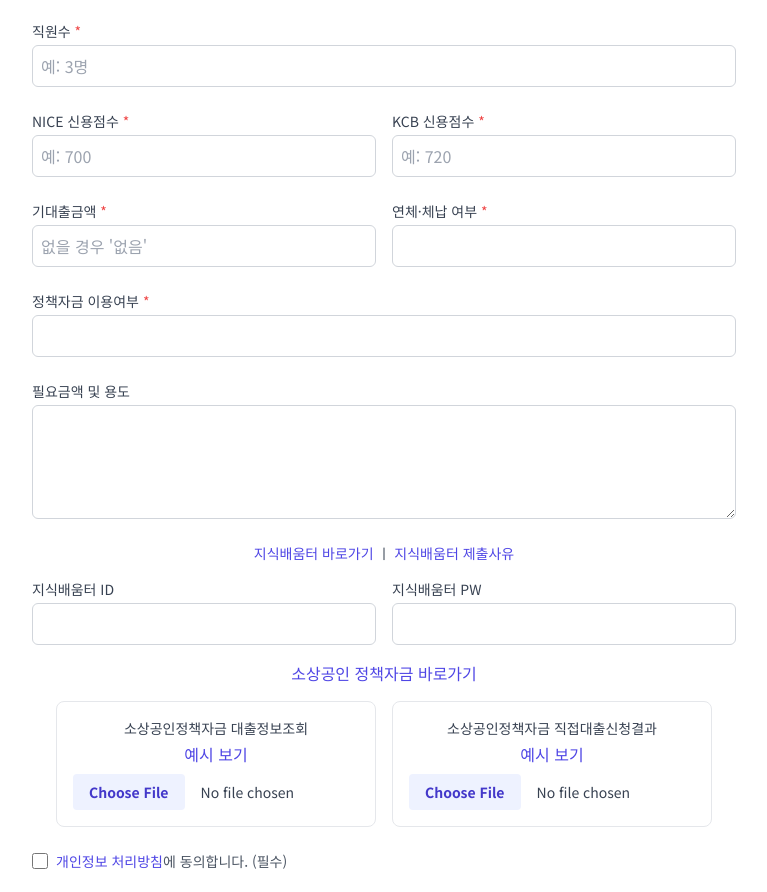
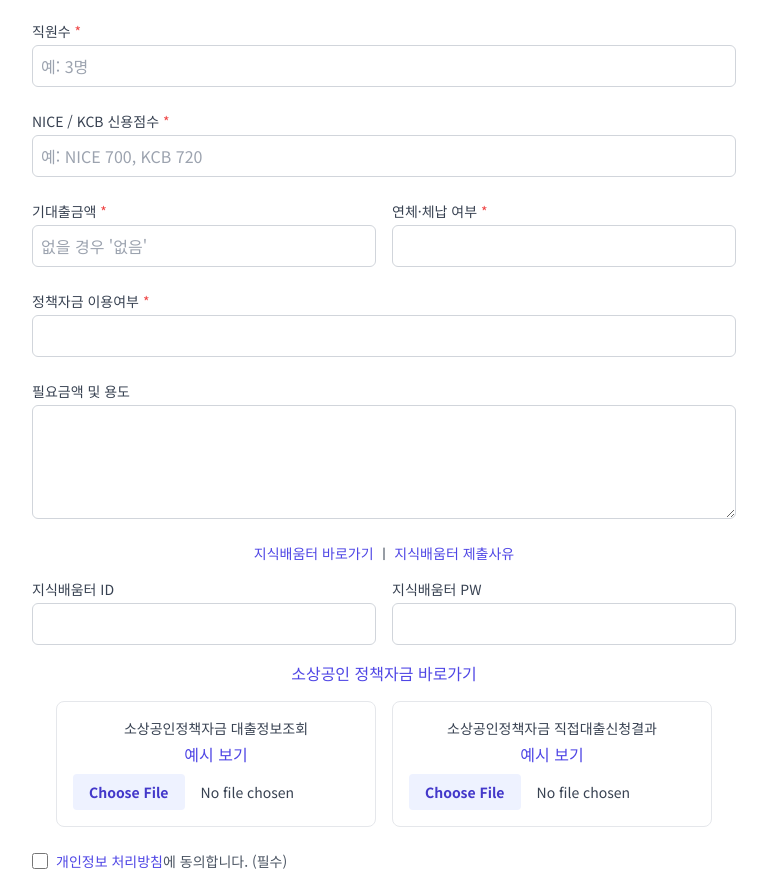
Before and after one commit to jinhee0216/hangilbiz2, a plain HTML site: page index.html in a window 1280 px wide. Shown: the part 1115-2007 px from the top of the page, without its empty margins (256-1023 px from the left). Drawn offline with nearby package versions, Linux system fonts and the light colour scheme.

Commit message:
Update index.html

```diff
--- a/index.html
+++ b/index.html
@@ -243,34 +243,9 @@ class="space-y-6">
 <label class="block text-sm font-medium text-gray-700" for="employeeCount">직원수 <span class="text-red-500">*</span></label>
 <input aria-required="true" class="mt-1 block w-full p-2 border border-gray-300 rounded-md focus:ring-indigo-500 focus:border-indigo-500" id="employeeCount" name="entry.520614711" placeholder="예: 3명" required="" type="text"/>
 </div>
-<div class="flex gap-4">
-  <!-- NICE 신용점수 -->
-  <div class="w-1/2">
-    <label class="block text-sm font-medium text-gray-700">
-      NICE 신용점수 <span class="text-red-500">*</span>
-    </label>
-    <input
-      name="entry.NICE점수"
-      type="text"
-      placeholder="예: 700"
-      required
-      class="mt-1 block w-full p-2 border border-gray-300 rounded-md focus:ring-indigo-500 focus:border-indigo-500"
-    />
-  </div>
-
-  <!-- KCB 신용점수 -->
-  <div class="w-1/2">
-    <label class="block text-sm font-medium text-gray-700">
-      KCB 신용점수 <span class="text-red-500">*</span>
-    </label>
-    <input
-      name="entry.KCB점수"
-      type="text"
-      placeholder="예: 720"
-      required
-      class="mt-1 block w-full p-2 border border-gray-300 rounded-md focus:ring-indigo-500 focus:border-indigo-500"
-    />
-  </div>
+<div>
+<label class="block text-sm font-medium text-gray-700" for="creditScore">NICE / KCB 신용점수 <span class="text-red-500">*</span></label>
+<input aria-required="true" class="mt-1 block w-full p-2 border border-gray-300 rounded-md focus:ring-indigo-500 focus:border-indigo-500" id="creditScore" name="entry.973911698" placeholder="예: NICE 700, KCB 720" required="" type="text"/>
 </div>
 
 <div class="flex gap-4">
```
